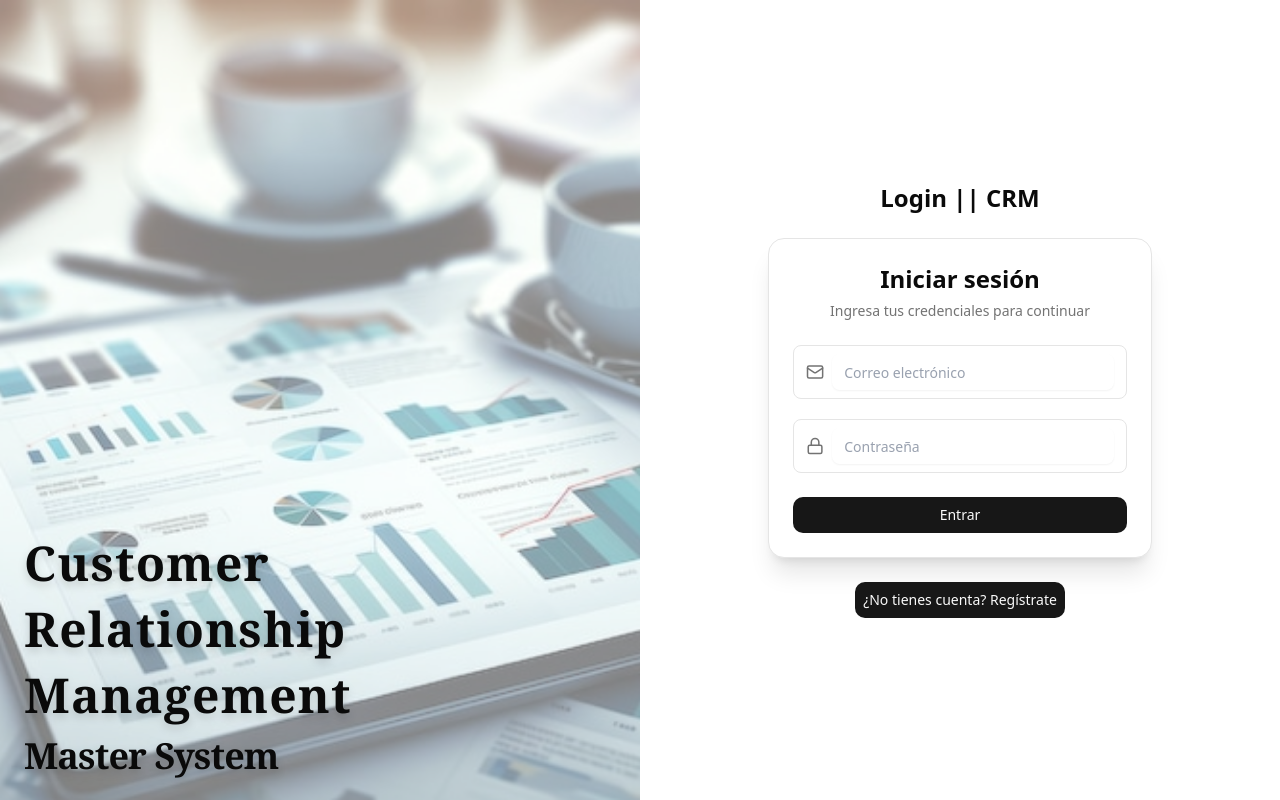
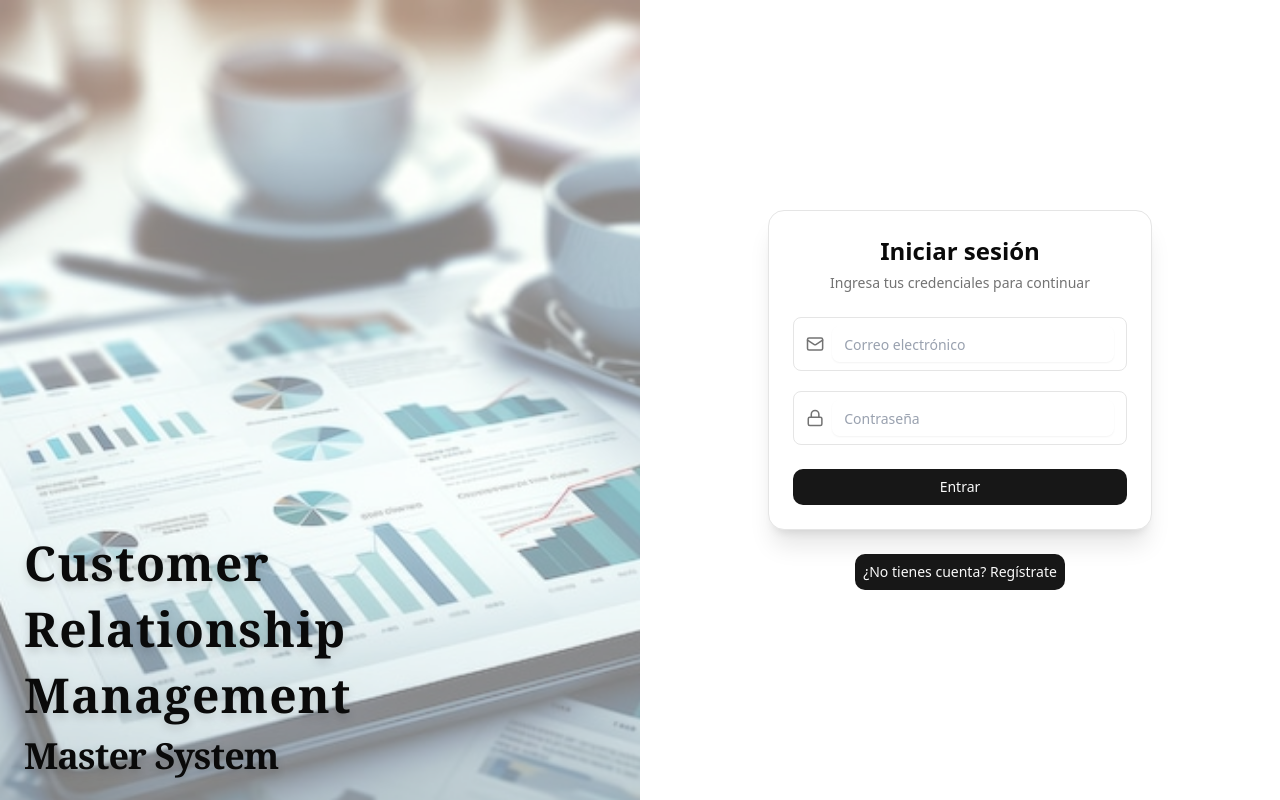
Before and after one commit to DuskStarGITHUB/crmms, a React (Vite) app in the folder frontend/: page / in a window 1280 px wide. Built offline with nearby package versions, Linux system fonts and the light colour scheme.

Commit message:
Fix CSS authPage

```diff
--- a/frontend/src/modules/auth/RegisterForm.tsx
+++ b/frontend/src/modules/auth/RegisterForm.tsx
@@ -76,8 +76,8 @@ export default function RegisterForm({ onSuccess, setErrMsg }: Props) {
     }
   };
   return (
-    <Card className="w-full max-w-sm shadow-lg">
-      <CardHeader>
+    <Card className="w-full max-w-sm shadow-lg pb-2">
+      <CardHeader className="gap-0">
         <CardTitle className="text-center text-xl font-bold">
           Registro
         </CardTitle>
--- a/frontend/src/modules/auth/authPage.tsx
+++ b/frontend/src/modules/auth/authPage.tsx
@@ -38,11 +38,8 @@ export default function AuthPage({ onLoginSuccess }: Props) {
           </h1>
         </div>
       </div>
-      <div className="flex w-full md:w-1/2 items-center justify-center px-6 py-10 bg-background">
+      <div className="flex w-full md:w-1/2 items-center justify-center px-6 py-10 bg-background max-h-dvh">
         <div className="flex flex-col items-center w-full max-w-md space-y-6">
-          <h2 className="text-2xl font-bold text-center">
-            {isRegister ? "Crear Cuenta || CRM" : "Login || CRM"}
-          </h2>
           <div className="w-full flex justify-center">
             {isRegister ? (
               <RegisterForm
```
Also changed, not shown: 1 other file (tests, documents, lock files or other folders).
